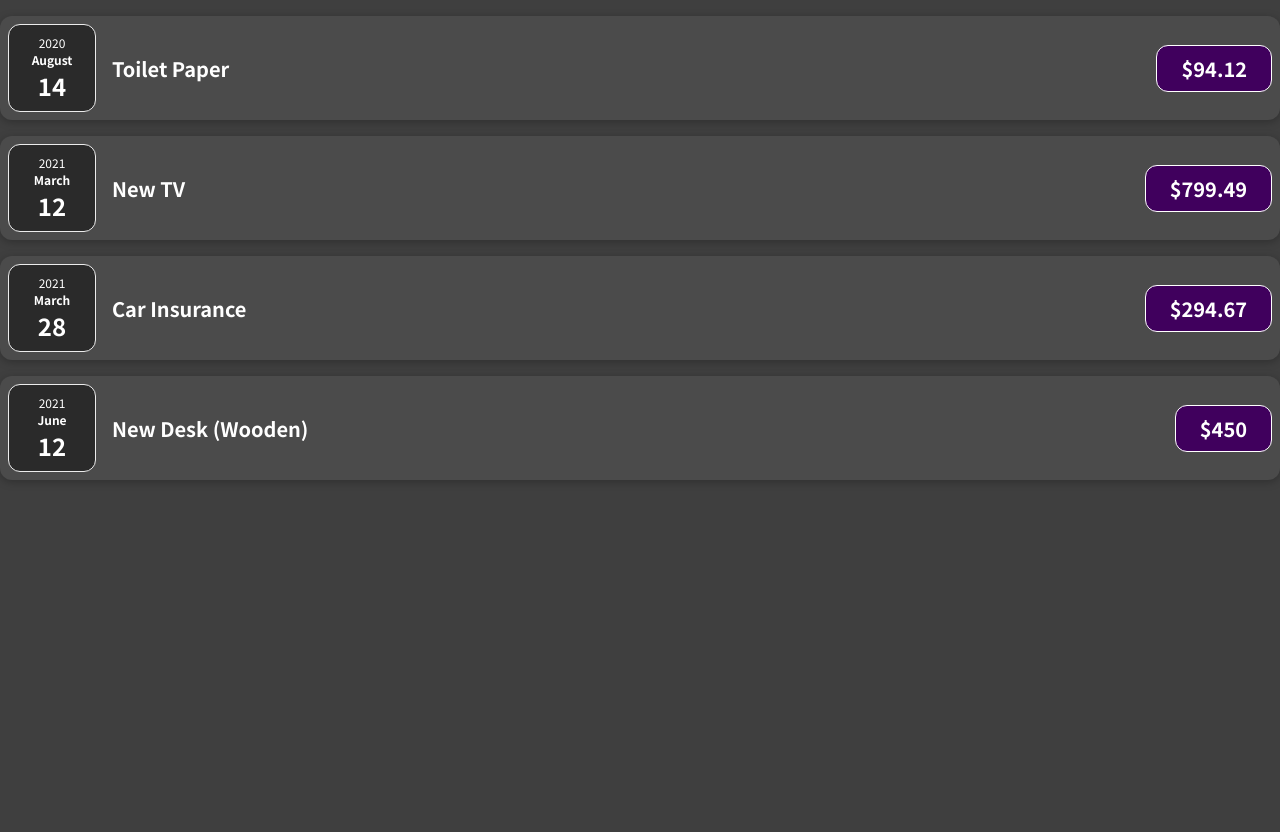
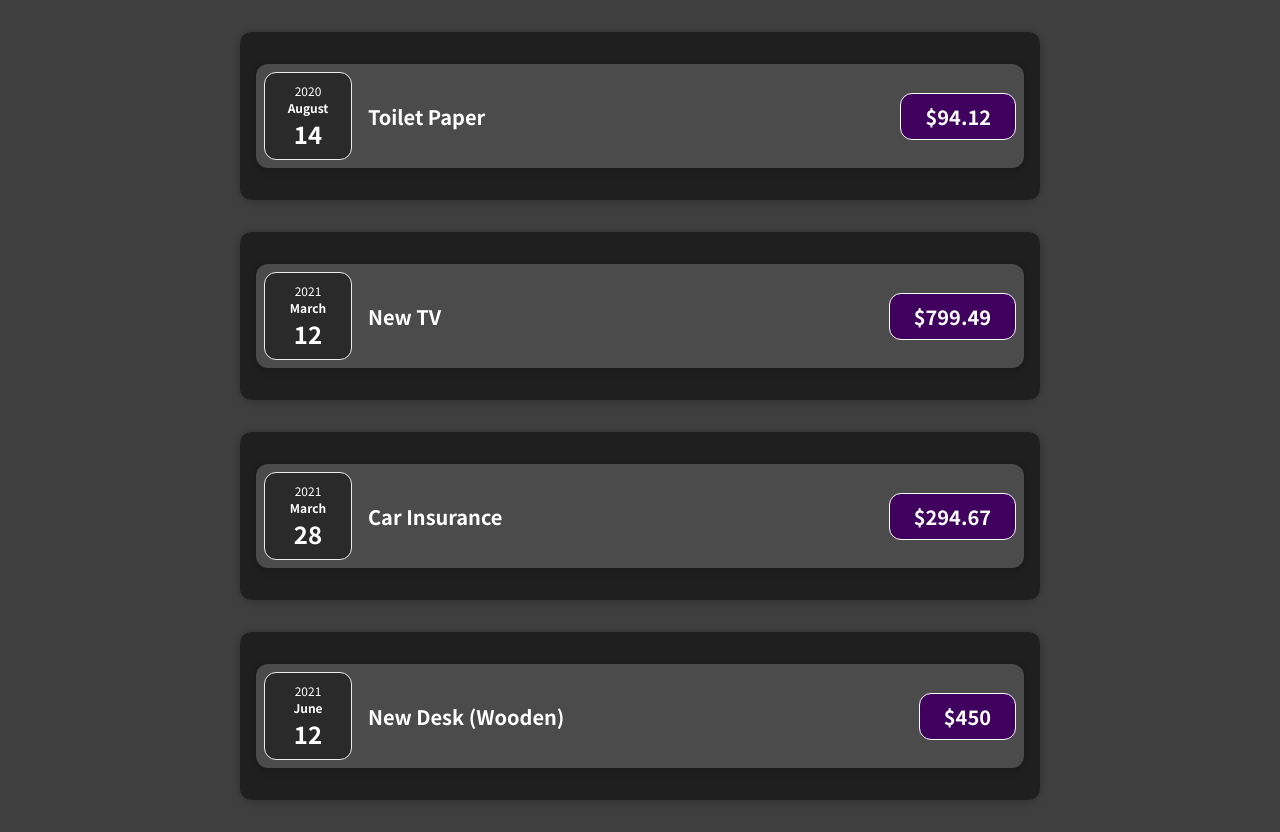
Before and after one commit to surajsgh/Expense_Tracker, a JavaScript app: page / in a window 1280 px wide. Before the commit the page ends 800 px from the top, so only its background shows below. Built offline with nearby package versions, Linux system fonts and the light colour scheme.

Commit message:
Refactor the App.js and Expenses.js.

```diff
--- a/src/App.js
+++ b/src/App.js
@@ -25,7 +25,10 @@ function App() {
 
   return (
     <div>
-      <Expenses items={expenses} />
+      <Expenses items={expenses[0]} />
+      <Expenses items={expenses[1]} />
+      <Expenses items={expenses[2]} />
+      <Expenses items={expenses[3]} />
     </div>
   );
 }
--- /dev/null
+++ b/src/Components/Expenses.css
@@ -0,0 +1,9 @@
+.expenses {
+  padding: 1rem;
+  background-color: rgb(31, 31, 31);
+  margin: 2rem auto;
+  width: 50rem;
+  max-width: 95%;
+  border-radius: 12px;
+  box-shadow: 0 1px 8px rgba(0, 0, 0, 0.25);
+}
--- a/src/Components/Expenses.js
+++ b/src/Components/Expenses.js
@@ -1,14 +1,15 @@
 import ExpenseItem from './ExpenseItem.js';
+import './Expenses.css';
 
 function Expenses(props) {
   return (
-    <div>
+    <div className="expenses">
       <ExpenseItem
-        title={props.items[0].title}
-        amount={props.items[0].amount}
-        date={props.items[0].date}
+        title={props.items.title}
+        amount={props.items.amount}
+        date={props.items.date}
       />
-      <ExpenseItem
+      {/* <ExpenseItem
         title={props.items[1].title}
         amount={props.items[1].amount}
         date={props.items[1].date}
@@ -22,7 +23,7 @@ function Expenses(props) {
         title={props.items[3].title}
         amount={props.items[3].amount}
         date={props.items[3].date}
-      />
+      /> */}
     </div>
   );
 }
```
Also changed, not shown: 1 other file (tests, documents, lock files or other folders).
